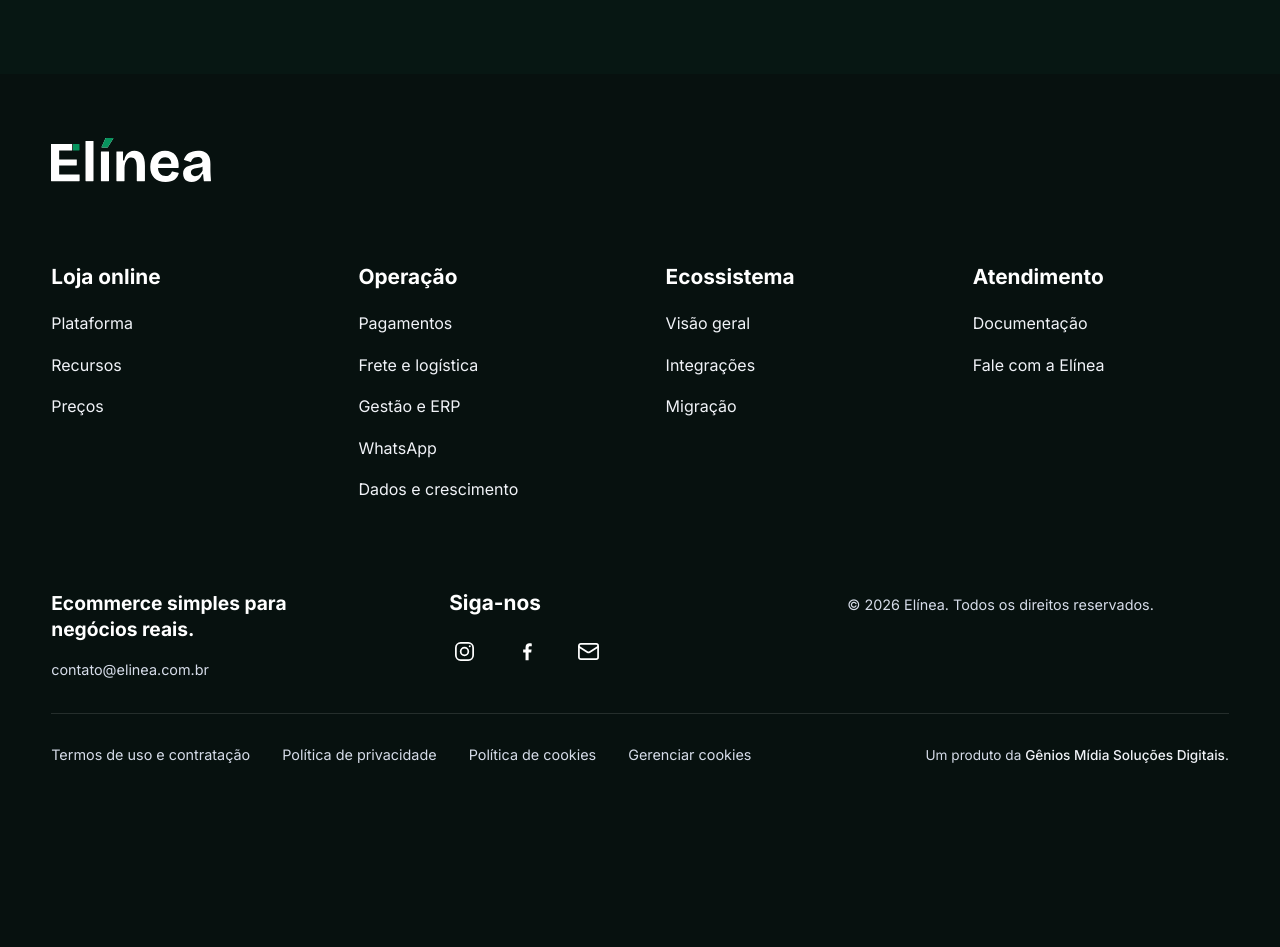
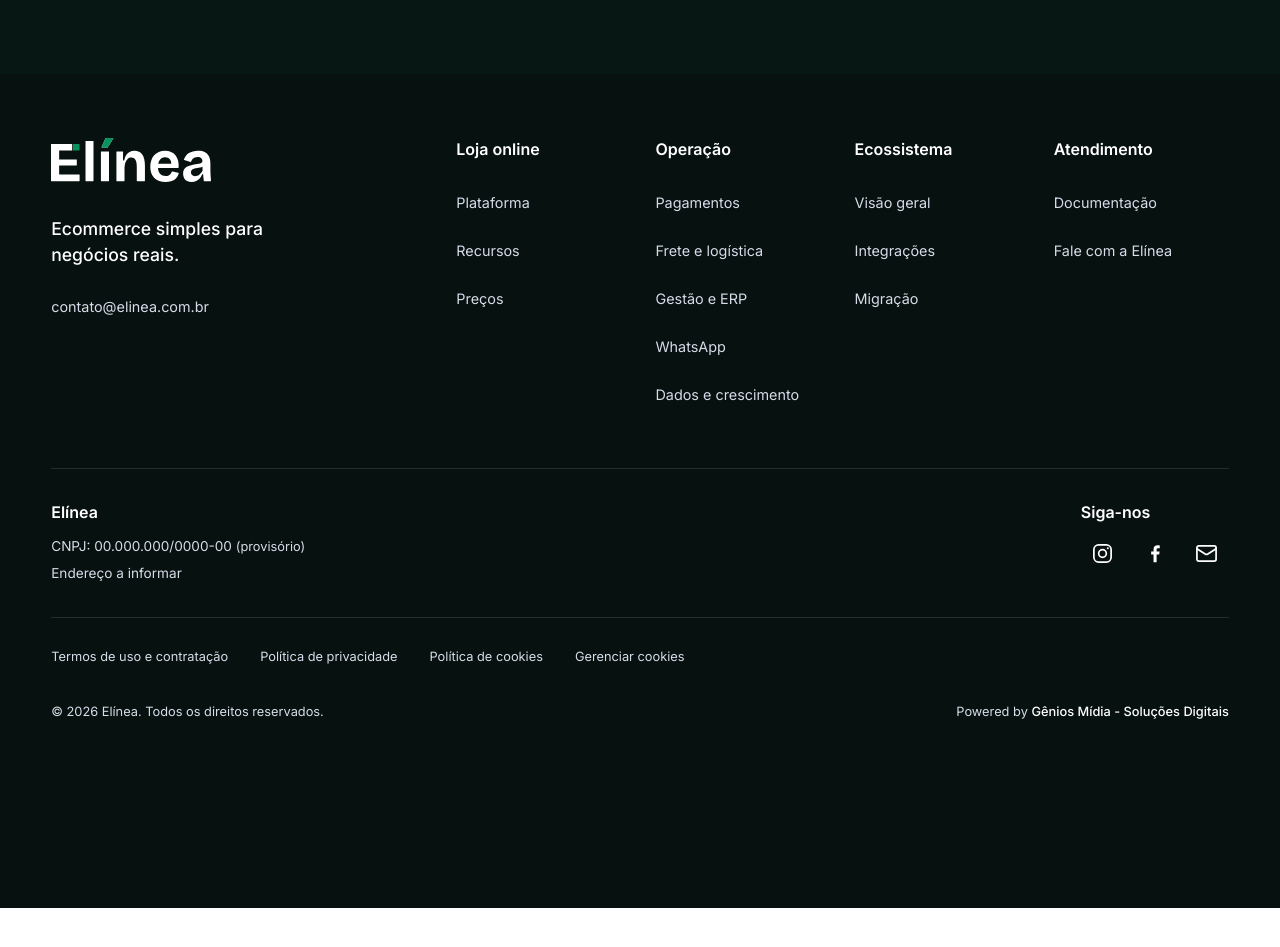
Before and after one commit to xploter13/elinea-site, a Nuxt app: page / in a window 1280 px wide. Shown: the part 7820-8767 px from the top of the page. After the commit the page ends 8728 px from the top, so only its background shows below. Built offline with nearby package versions, Linux system fonts and the light colour scheme; no server answers.

Commit message:
Refatora o rodapé para incluir CNPJ, endereço e nova assinatura.

```diff
--- a/app/assets/css/main.css
+++ b/app/assets/css/main.css
@@ -1763,130 +1763,54 @@ body .page-shell .marketing-social-rail__label {
     padding-block: clamp(3.5rem, 5vw, 5rem) max(clamp(3.5rem, 5vw, 5rem), var(--cookie-banner-height, 0px));
 }
 
-.footer-logo {
-    display: inline-block;
-}
-
-.footer-logo img {
-    display: block;
-    width: clamp(160px, 12vw, 195px);
-    height: auto;
-}
-
-.footer-links {
-    display: grid;
-    margin-top: clamp(4rem, 6vw, 5.5rem);
-    grid-template-columns: repeat(4, minmax(0, 1fr));
-    gap: clamp(2rem, 4vw, 4rem);
-}
-
-.footer-links__group {
-    display: flex;
-    min-width: 0;
-    flex-direction: column;
-    align-items: flex-start;
-    gap: 1.15rem;
-}
-
-.footer-links h2, .footer-meta__social h2 {
-    margin: 0 0 .25rem;
-    color: white;
-    font-family: var(--font-display);
-    font-size: clamp(1.3rem, 1.55vw, 1.55rem);
-    font-weight: 700;
-    line-height: 1.2;
-}
-
-.footer-links a {
-    color: #f1f3f8;
-    font-size: 1rem;
-    line-height: 1.45;
-    text-decoration: none;
-    text-underline-offset: .25em;
-    transition: color .2s ease;
-}
-
-.footer-links a:hover, .footer-links a:focus-visible {
-    color: #9ee2c0;
-    text-decoration: underline;
-}
-
-.footer-meta {
-    display: grid;
-    margin-top: clamp(4.5rem, 7vw, 7rem);
-    grid-template-columns: minmax(0, 1fr) minmax(0, 1fr) minmax(0, 1.1fr);
-    gap: clamp(2rem, 4vw, 4rem);
-    align-items: start;
-}
-
-.footer-meta__brand {
-    display: grid;
-    max-width: 17rem;
-    gap: 1rem;
-}
-
-.footer-meta__brand strong {
-    color: white;
-    font-family: var(--font-display);
-    font-size: 1.2rem;
-    font-weight: 700;
-    line-height: 1.35;
-}
-
-.footer-meta__brand a {
-    color: #d6dce9;
-    font-size: var(--description-size);
-    text-decoration: underline;
-    text-decoration-color: transparent;
-    text-underline-offset: .25em;
-}
-
-.footer-meta__brand a:hover, .footer-meta__brand a:focus-visible {
-    text-decoration-color: currentColor;
-}
-
-.footer-meta__social > div {
-    display: flex;
-    gap: 2rem;
-    margin-top: 1.3rem;
-    align-items: center;
-}
-
-.footer-meta__social a {
-    display: inline-flex;
-    min-width: 30px;
-    min-height: 30px;
-    align-items: center;
-    justify-content: center;
-    color: white;
-    transition: color .2s ease, transform .2s ease;
-}
-
-.footer-meta__social a:hover, .footer-meta__social a:focus-visible {
-    color: #9ee2c0;
-    transform: translateY(-2px);
-}
-
-.footer-meta__legal {
-    margin: .2rem 0 0;
-    color: #d6dce9;
-    font-size: var(--description-size);
-    line-height: 1.55;
-}
-
-@media (max-width: 1000px) {
-    .footer-links {
-        grid-template-columns: repeat(2, minmax(0, 1fr));
-        row-gap: 3rem;
-    }
-
-    .footer-meta {
-        grid-template-columns: repeat(2, minmax(0, 1fr));
-    }
-
-    .footer-meta__legal {
-        grid-column: 1 / -1;
-    }
+.footer-main {
+    display: grid;
+    grid-template-columns: minmax(220px, .85fr) minmax(0, 2fr);
+    gap: clamp(3rem, 6vw, 6rem);
+}
+
+.footer-brand { min-width: 0; }
+.footer-logo { display: inline-block; }
+.footer-logo img { display: block; width: clamp(160px, 12vw, 195px); height: auto; }
+.footer-brand__tagline { max-width: 15rem; margin: 1.75rem 0 1rem; font-size: 1.1rem; font-weight: 500; line-height: 1.5; }
+.footer-contact { display: inline-flex; align-items: center; min-height: 44px; color: #d6dce9; font-size: .9rem; overflow-wrap: anywhere; }
+
+.footer-links { display: grid; grid-template-columns: repeat(4, minmax(0, 1fr)); gap: 1.5rem; }
+.footer-links__group { display: flex; min-width: 0; flex-direction: column; align-items: flex-start; gap: .25rem; }
+.footer-links h2, .footer-meta h2 { margin: 0 0 1rem; color: white; font-size: 1rem; font-weight: 600; line-height: 1.4; }
+.footer-links a { display: inline-flex; align-items: center; min-height: 44px; color: #d6dce9; font-size: .9rem; line-height: 1.5; text-decoration: none; transition: color .2s ease; }
+.site-footer a:hover, .footer-privacy-button:hover { color: var(--green-bright); }
+.footer-links a:hover, .footer-contact:hover { text-decoration: underline; text-underline-offset: .25em; }
+.site-footer :is(a, button):focus-visible { outline: 2px solid var(--green-bright); outline-offset: 4px; border-radius: 2px; }
+
+.footer-meta { display: flex; flex-wrap: wrap; justify-content: space-between; align-items: flex-start; gap: 2rem; margin-top: clamp(2.5rem, 4vw, 4rem); padding-top: 2rem; border-top: 1px solid rgb(255 255 255 / 12%); }
+.footer-company { min-width: 0; color: #d6dce9; font-size: .85rem; line-height: 1.7; overflow-wrap: anywhere; }
+.footer-company h2 { margin-bottom: .75rem; }
+.footer-company p { margin: 0; }
+.footer-company address { max-width: 40rem; margin-top: .25rem; font-style: normal; }
+.footer-company__placeholder { font-size: .8rem; }
+.footer-meta__social > div { display: flex; gap: .5rem; align-items: center; }
+.footer-meta__social h2 { margin-bottom: .5rem; }
+.footer-meta__social a { display: inline-flex; width: 44px; height: 44px; align-items: center; justify-content: center; color: white; transition: color .2s ease; }
+
+.footer-bottom { margin-top: 2rem; padding-top: 1rem; border-top: 1px solid rgb(255 255 255 / 12%); }
+.footer-privacy { display: flex; flex-wrap: wrap; align-items: center; gap: .25rem 2rem; }
+.footer-privacy a, .footer-privacy-button { display: inline-flex; align-items: center; min-height: 44px; padding: 0; border: 0; background: none; color: #d6dce9; font: inherit; font-size: .8rem; line-height: 1.5; text-align: left; cursor: pointer; }
+.footer-privacy a:hover, .footer-privacy-button:hover { text-decoration: underline; text-underline-offset: .25em; }
+.footer-credits { display: flex; flex-wrap: wrap; align-items: baseline; justify-content: space-between; gap: 1rem 2rem; margin-top: 1.5rem; }
+.footer-meta__legal, .footer-meta__owner { margin: 0; color: #d6dce9; font-size: .8rem; line-height: 1.6; }
+.footer-meta__owner strong { color: white; font-weight: 500; }
+
+@media (max-width: 1100px) {
+    .footer-main { grid-template-columns: 1fr; gap: 2.5rem; }
+    .footer-brand__tagline { max-width: none; }
+}
+
+@media (max-width: 600px) {
+    .footer-links { grid-template-columns: repeat(2, minmax(0, 1fr)); gap: 2rem 1.5rem; }
+    .footer-meta { flex-direction: column; }
+    .footer-privacy { column-gap: 1.5rem; }
+    .footer-credits { flex-direction: column; gap: .75rem; }
 }
 
 /* Checkout and confirmation */
@@ -2556,17 +2480,6 @@ body .page-shell .marketing-social-rail__label {
         grid-auto-columns: 94%;
     }
 
-    .footer-links, .footer-meta {
-        grid-template-columns: 1fr;
-    }
-
-    .footer-links {
-        gap: 2.5rem;
-    }
-
-    .footer-meta__legal {
-        grid-column: auto;
-    }
 }
 
 @media (prefers-reduced-motion: reduce) {
--- a/app/components/site/SiteFooter.vue
+++ b/app/components/site/SiteFooter.vue
@@ -9,9 +9,14 @@ const { openPreferences } = useCookieConsent()
 <template>
   <footer id="rodape" class="site-footer">
     <div class="footer-container">
+      <div class="footer-main">
+        <div class="footer-brand">
           <NuxtLink to="/" class="footer-logo" aria-label="Elínea — início">
             <img :src="logoWhiteUrl" alt="">
           </NuxtLink>
+          <p class="footer-brand__tagline">Ecommerce simples para negócios reais.</p>
+          <a class="footer-contact" href="mailto:contato@elinea.com.br">contato@elinea.com.br</a>
+        </div>
 
         <nav class="footer-links" aria-label="Navegação do rodapé">
           <div class="footer-links__group">
@@ -40,11 +45,14 @@ const { openPreferences } = useCookieConsent()
             <a href="mailto:contato@elinea.com.br">Fale com a Elínea</a>
           </div>
         </nav>
+      </div>
 
       <div class="footer-meta">
-        <div class="footer-meta__brand">
-          <strong>Ecommerce simples para negócios reais.</strong>
-          <a href="mailto:contato@elinea.com.br">contato@elinea.com.br</a>
+        <div class="footer-company">
+          <h2>Elínea</h2>
+          <p v-if="config.public.privacy.cnpj">CNPJ: {{ config.public.privacy.cnpj }}</p>
+          <p v-else>CNPJ: 00.000.000/0000-00 <span class="footer-company__placeholder">(provisório)</span></p>
+          <address>{{ config.public.privacy.address || 'Endereço a informar' }}</address>
         </div>
         <div class="footer-meta__social">
           <h2>Siga-nos</h2>
@@ -66,7 +74,6 @@ const { openPreferences } = useCookieConsent()
             </a>
           </div>
         </div>
-        <p class="footer-meta__legal">© 2026 Elínea. Todos os direitos reservados.</p>
       </div>
       <div class="footer-bottom">
         <nav class="footer-privacy" aria-label="Privacidade e cookies">
@@ -75,18 +82,11 @@ const { openPreferences } = useCookieConsent()
           <NuxtLink to="/cookies">Política de cookies</NuxtLink>
           <button class="footer-privacy-button" type="button" @click="openPreferences">Gerenciar cookies</button>
         </nav>
-        <p class="footer-meta__owner">Um produto da <strong>Gênios Mídia Soluções Digitais</strong>.</p>
+      </div>
+      <div class="footer-credits">
+        <p class="footer-meta__legal">© 2026 Elínea. Todos os direitos reservados.</p>
+        <p class="footer-meta__owner">Powered by <strong>Gênios Mídia - Soluções Digitais</strong></p>
       </div>
     </div>
   </footer>
 </template>
-
-<style scoped>
-.footer-bottom { display: flex; flex-wrap: wrap; align-items: center; justify-content: space-between; gap: 1rem 2rem; margin-top: 2rem; padding-top: 1.25rem; border-top: 1px solid rgb(255 255 255 / 12%); }
-.footer-meta__owner { margin: 0 0 0 auto; color: #d6dce9; font-size: .85rem; line-height: 1.55; text-align: right; }
-.footer-meta__owner strong { color: #f1f3f8; font-weight: 500; }
-.footer-privacy { display: flex; flex-wrap: wrap; align-items: center; gap: .5rem 2rem; }
-.footer-privacy a, .footer-privacy-button { display: inline-flex; align-items: center; min-height: 44px; padding: 0; border: 0; background: none; color: #d6dce9; font: inherit; font-size: .9rem; line-height: 1.45; text-align: left; cursor: pointer; }
-.footer-privacy a:hover, .footer-privacy-button:hover { color: #9ee2c0; text-decoration: underline; text-underline-offset: .25em; }
-.footer-privacy :is(a, button):focus-visible { outline: 2px solid var(--green-bright); outline-offset: 4px; }
-</style>
```
Also changed, not shown: 1 other file (tests, documents, lock files or other folders). Lines whose indentation alone changed are shown as unchanged.
